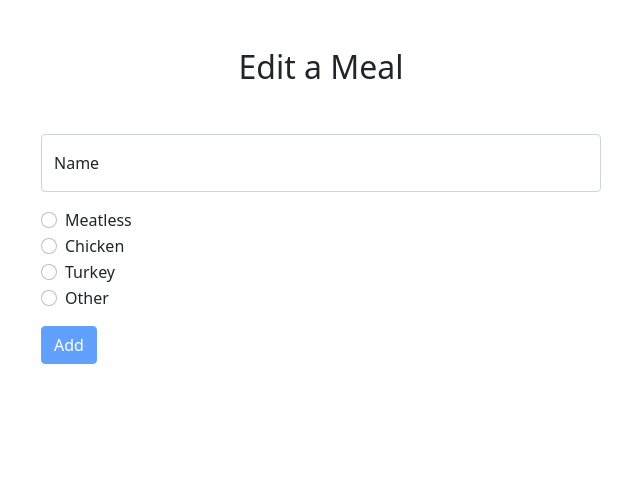
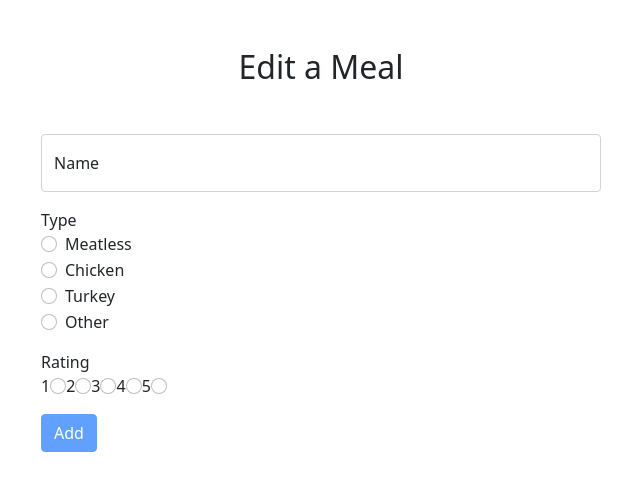
Before and after one commit to jmichaluk/recipes, an Angular app in the folder client/: page /meals/edit/1 in a window 1280 px wide. Shown: the top 490 px of the page, without its empty margins (319-959 px from the left). Built offline with nearby package versions, Linux system fonts and the light colour scheme; no server answers.

Commit message:
Add ratings

```diff
--- a/client/src/app/meal-detail/meal-detail.component.html
+++ b/client/src/app/meal-detail/meal-detail.component.html
@@ -3,6 +3,6 @@
     <div>id: {{meal._id}}</div>
     <div>name: {{meal.name}}</div>
     <div>type: {{meal.type}}</div>
-
+    <div>rating: {{meal.rating}}</div>
 </div>
 <button type="button" (click)="goBack()">Back</button>
--- a/client/src/app/meal-form/meal-form.component.html
+++ b/client/src/app/meal-form/meal-form.component.html
@@ -14,6 +14,7 @@
     </div>
 
     <div class="mb-3">
+      <label for="type">Type</label>
       <div class="form-check">
         <input class="form-check-input" type="radio" formControlName="type" name="type" id="type-meatless" value="meatless" required>
         <label class="form-check-label" for="type-meatless">Meatless</label>
@@ -34,5 +35,23 @@
       </div>
     </div>
 
+    <div class="mb-3">
+      <div><label for="rating">Rating</label></div>
+
+      <label class="form-check-label" for="rating1">1</label>
+      <input class="form-check-input" type="radio" formControlName="rating" name="rating" id="rating1" value=1>
+
+      <label class="form-check-label" for="rating2">2</label>
+      <input class="form-check-input" type="radio" formControlName="rating" name="rating" id="rating2" value=2>
+
+      <label class="form-check-label" for="rating3">3</label>
+      <input class="form-check-input" type="radio" formControlName="rating" name="rating" id="rating3" value=3>
+
+      <label class="form-check-label" for="rating4">4</label>
+      <input class="form-check-input" type="radio" formControlName="rating" name="rating" id="rating4" value=4>
+
+      <label class="form-check-label" for="rating5">5</label>
+      <input class="form-check-input" type="radio" formControlName="rating" name="rating" id="rating5" value=5>
+    </div>
     <button class="btn btn-primary" type="submit" [disabled]="mealForm.invalid">Add</button>
   </form>
--- a/client/src/app/meal-form/meal-form.component.ts
+++ b/client/src/app/meal-form/meal-form.component.ts
@@ -29,13 +29,15 @@ export class MealFormComponent implements OnInit {
  constructor(private fb: FormBuilder) { }
 
  get name() { return this.mealForm.get('name')!; }
- get level() { return this.mealForm.get('type')!; }
+ get type() { return this.mealForm.get('type')!; }
+ get rating() { return this.mealForm.get('rating'); }
 
  ngOnInit() {
    this.initialState.subscribe(meal => {
      this.mealForm = this.fb.group({
        name: [ meal.name, [Validators.required] ],
-       type: [ meal.type, [Validators.required] ]
+       type: [ meal.type, [Validators.required] ],
+       rating: [ meal.rating ]
      });
    });
 
```
